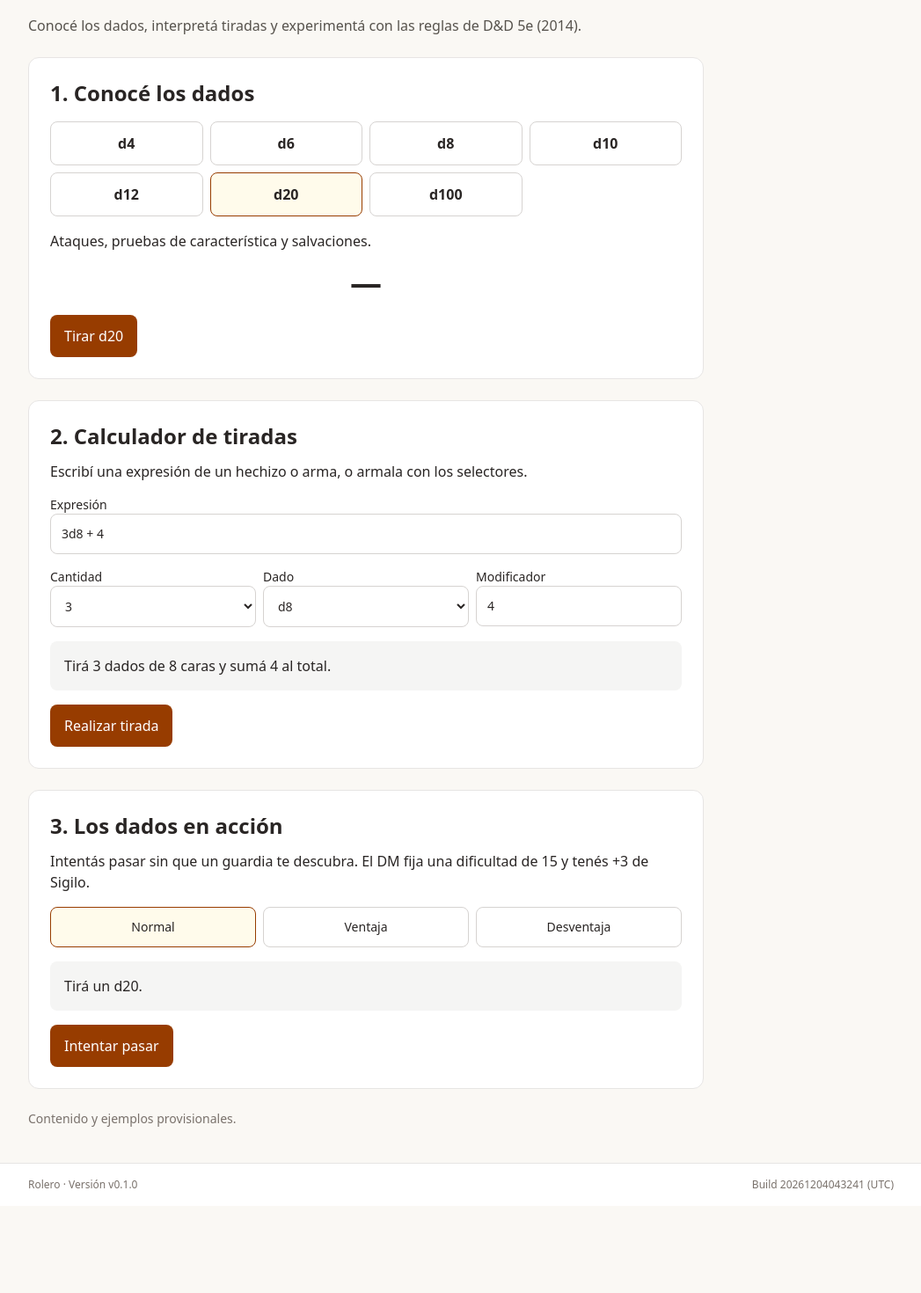
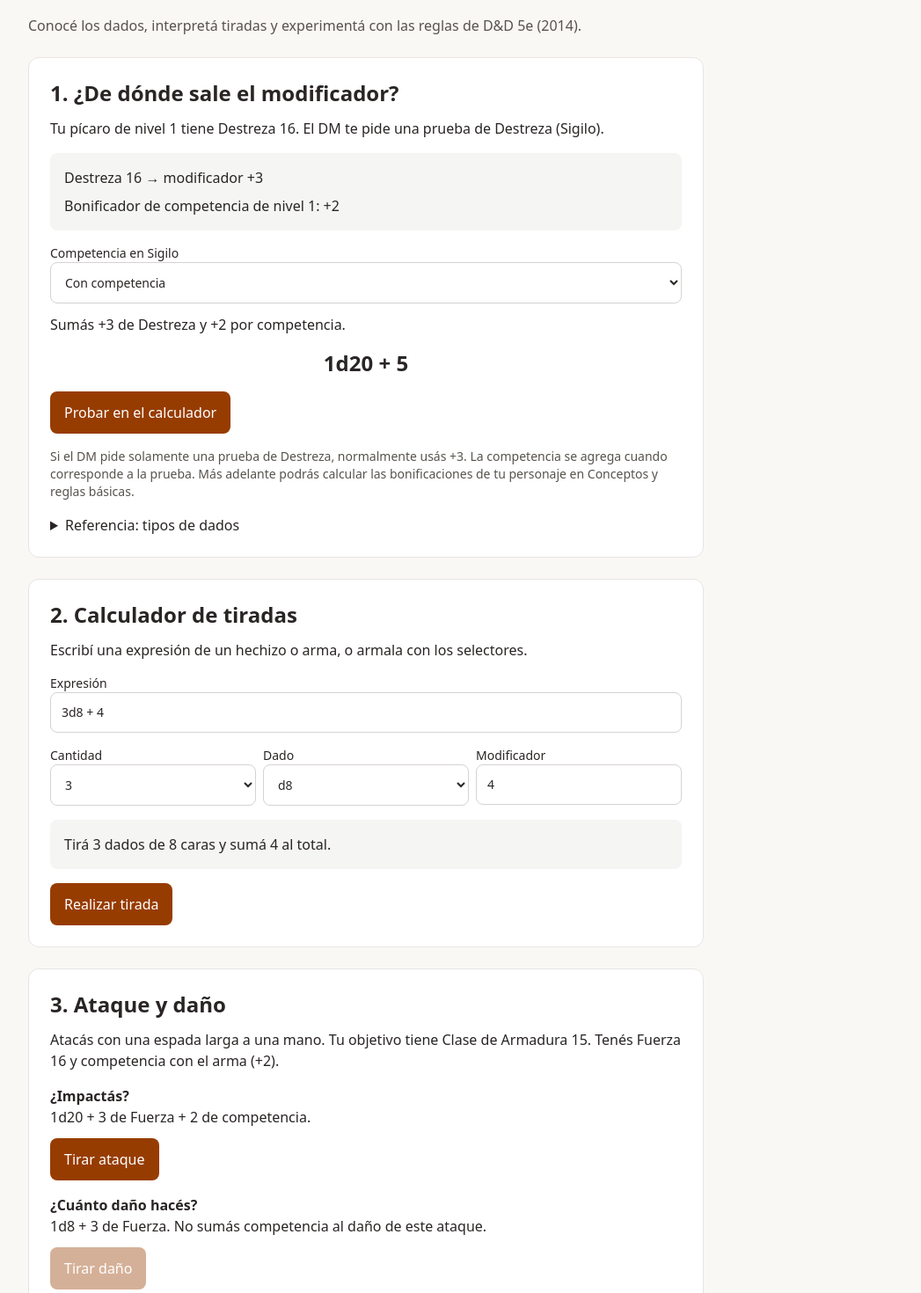
Before and after one commit to lucasdalmolin/ProyectoRolero, a React (Vite) app: page /herramientas/guia-de-dados in a window 1280 px wide. Shown: the part 180-1650 px from the top of the page at 88% size, without its empty margins (116-1163 px from the left). Before the commit the page ends 1551 px from the top, so only its background shows below. Built offline with nearby package versions, Linux system fonts and the light colour scheme.

Commit message:
feat(dice): teach modifiers and attack versus damage

```diff
--- a/src/features/dados/DadosPage.tsx
+++ b/src/features/dados/DadosPage.tsx
@@ -4,14 +4,16 @@ import { Link } from "react-router";
 const dice = [4, 6, 8, 10, 12, 20, 100];
 const uses: Record<number, string> = {4:"Daño de una daga.",6:"Daño de armas y hechizos.",8:"Daño de una espada larga a una mano.",10:"Daño de algunas armas y hechizos.",12:"Daño de una gran hacha.",20:"Ataques, pruebas de característica y salvaciones.",100:"Resultados porcentuales, normalmente con dos d10."};
 const roll = (sides: number) => Math.floor(Math.random() * sides) + 1;
-const signed = (n: number) => n < 0 ? " − " + Math.abs(n) : n > 0 ? " + " + n : "";
+const signed = (n: number) => n < 0 ? " - " + Math.abs(n) : n > 0 ? " + " + n : "";
 const button = "rounded-lg bg-amber-800 px-4 py-3 font-medium text-white disabled:opacity-40";
 const panel = "rounded-xl border border-stone-200 bg-white p-5 sm:p-6";
 const field = "w-full rounded-lg border border-stone-300 bg-white p-3";
 
 export function DadosPage() {
-  const [die, setDie] = useState(20);
-  const [single, setSingle] = useState<number | null>(null);
+  const [competence, setCompetence] = useState(1);
+  const [attack, setAttack] = useState<number | null>(null);
+  const [damage, setDamage] = useState<number[]>([]);
+  const hit = attack !== null && attack !== 1 && (attack === 20 || attack + 5 >= 15);
   const [expression, setExpression] = useState("3d8 + 4");
   const [results, setResults] = useState<number[]>([]);
   const match = expression.trim().match(/^(\d{1,2})\s*d\s*(4|6|8|10|12|20|100)\s*(?:([+-])\s*(\d{1,3}))?$/i);
@@ -27,11 +29,17 @@ export function DadosPage() {
   return <div className="max-w-3xl space-y-6">
     <Link to="/" className="inline-block text-amber-800 underline">← Volver al inicio</Link>
     <div><h1 className="mb-3 text-3xl font-bold">Guía de dados</h1><p className="text-stone-600">Conocé los dados, interpretá tiradas y experimentá con las reglas de D&D 5e (2014).</p></div>
-    <section className={panel}><h2 className="mb-4 text-2xl font-semibold">1. Conocé los dados</h2>
-      <div className="grid grid-cols-4 gap-2">{dice.map(d => <button type="button" key={d} aria-pressed={die===d} onClick={()=>{setDie(d);setSingle(null)}} className={`rounded-lg border p-3 font-semibold ${die===d?"border-amber-800 bg-amber-50":"border-stone-300"}`}>d{d}</button>)}</div>
-      <p className="my-4">{uses[die]}</p><p aria-live="polite" className="my-4 text-center text-4xl font-bold">{single ?? "—"}</p><button className={button} onClick={()=>setSingle(roll(die))}>Tirar d{die}</button>
+    <section className={panel}><h2 className="mb-3 text-2xl font-semibold">1. ¿De dónde sale el modificador?</h2>
+      <p>Tu pícaro de nivel 1 tiene Destreza 16. El DM te pide una prueba de Destreza (Sigilo).</p>
+      <div className="my-4 space-y-2 rounded-lg bg-stone-100 p-4"><p>Destreza 16 → modificador +3</p><p>Bonificador de competencia de nivel 1: +2</p></div>
+      <label className="block text-sm font-medium">Competencia en Sigilo<select className={field} value={competence} onChange={e=>setCompetence(Number(e.target.value))}><option value={0}>Sin competencia</option><option value={1}>Con competencia</option><option value={2}>Con Pericia (Expertise)</option></select></label>
+      <p className="my-3">Sumás +3 de Destreza{competence===0?" sin agregar competencia.":competence===1?" y +2 por competencia.":" y +4 por Pericia, que duplica la competencia."}</p>
+      <p className="my-4 text-center text-2xl font-bold">1d20 + {3+2*competence}</p>
+      <button className={button} onClick={()=>{change("1d20 + "+(3+2*competence));document.getElementById("calculador")?.scrollIntoView({behavior:"smooth"})}}>Probar en el calculador</button>
+      <p className="mt-4 text-sm text-stone-600">Si el DM pide solamente una prueba de Destreza, normalmente usás +3. La competencia se agrega cuando corresponde a la prueba. Más adelante podrás calcular las bonificaciones de tu personaje en Conceptos y reglas básicas.</p>
+      <details className="mt-4"><summary className="cursor-pointer font-medium">Referencia: tipos de dados</summary><dl className="mt-3 space-y-2">{dice.map(d=><div key={d}><dt className="font-semibold">d{d}</dt><dd className="text-sm text-stone-600">{uses[d]}</dd></div>)}</dl></details>
     </section>
-    <section className={panel}><h2 className="mb-3 text-2xl font-semibold">2. Calculador de tiradas</h2><p className="mb-4">Escribí una expresión de un hechizo o arma, o armala con los selectores.</p>
+    <section id="calculador" className={panel}><h2 className="mb-3 text-2xl font-semibold">2. Calculador de tiradas</h2><p className="mb-4">Escribí una expresión de un hechizo o arma, o armala con los selectores.</p>
       <label className="block text-sm font-medium">Expresión<input className={field} value={expression} onChange={e=>change(e.target.value)} placeholder="3d8 + 4"/></label>
       <div className="my-4 grid grid-cols-3 gap-2">
         <label className="text-sm">Cantidad<select className={field} value={valid?count:""} onChange={e=>change(e.target.value+"d"+faces+signed(modifier))}><option value="" disabled>Elegí</option>{Array.from({length:20},(_,i)=>i+1).map(n=><option key={n}>{n}</option>)}</select></label>
@@ -42,7 +50,15 @@ export function DadosPage() {
       {results.length>0 && <p aria-live="polite" className="my-4 break-words text-center text-xl font-semibold">{results.join(" + ")}{signed(modifier)} = {results.reduce((a,b)=>a+b,0)+modifier}</p>}
       <button className={button+" mt-4"} disabled={!valid} onClick={()=>setResults(Array.from({length:count},()=>roll(faces)))}>Realizar tirada</button>
     </section>
-    <section className={panel}><h2 className="mb-3 text-2xl font-semibold">3. Los dados en acción</h2><p>Intentás pasar sin que un guardia te descubra. El DM fija una dificultad de 15 y tenés +3 de Sigilo.</p>
+    <section className={panel}><h2 className="mb-3 text-2xl font-semibold">3. Ataque y daño</h2><p>Atacás con una espada larga a una mano. Tu objetivo tiene Clase de Armadura 15. Tenés Fuerza 16 y competencia con el arma (+2).</p>
+      <h3 className="mt-4 font-semibold">¿Impactás?</h3><p>1d20 + 3 de Fuerza + 2 de competencia.</p>
+      <button className={button+" mt-3"} onClick={()=>{setAttack(roll(20));setDamage([])}}>Tirar ataque</button>
+      {attack!==null && <p aria-live="polite" className="my-3 font-medium">{attack} + 5 = {attack+5}. {attack===20?"¡Impacto crítico!":attack===1?"Un 1 natural falla automáticamente.":hit?"¡Impactaste!":"Fallaste."}</p>}
+      <h3 className="mt-4 font-semibold">¿Cuánto daño hacés?</h3><p>{attack===20?"2d8 por el crítico":"1d8"} + 3 de Fuerza. No sumás competencia al daño de este ataque.</p>
+      <button className={button+" mt-3"} disabled={!hit} onClick={()=>setDamage(Array.from({length:attack===20?2:1},()=>roll(8)))}>Tirar daño</button>
+      {damage.length>0 && <p aria-live="polite" className="mt-3 font-semibold">{damage.join(" + ")} + 3 = {damage.reduce((a,b)=>a+b,3)} puntos de daño.</p>}
+    </section>
+    <section className={panel}><h2 className="mb-3 text-2xl font-semibold">4. Ventaja y desventaja</h2><p>Intentás pasar sin que un guardia te descubra. El DM fija una dificultad de 15 y tenés +3 de Sigilo.</p>
       <div className="my-4 grid grid-cols-3 gap-2">{(["normal","adv","dis"] as const).map(m=><button key={m} aria-pressed={mode===m} onClick={()=>{setMode(m);setThrows([])}} className={`rounded-lg border px-1 py-3 text-sm ${mode===m?"border-amber-800 bg-amber-50":"border-stone-300"}`}>{m==="normal"?"Normal":m==="adv"?"Ventaja":"Desventaja"}</button>)}</div>
       <p className="rounded-lg bg-stone-100 p-4">{mode==="normal"?"Tirá un d20.":mode==="adv"?"El DM te concede ventaja: tirá dos d20 y conservá el mayor.":"El DM determina que tenés desventaja: tirá dos d20 y conservá el menor."}</p>
       {throws.length>0 && <div aria-live="polite" className="my-4 space-y-3"><div className="flex flex-wrap gap-3">{throws.map((r,i)=><div key={i} className={`rounded-lg border p-3 ${i===chosenIndex?"border-amber-800":"border-stone-200 text-stone-500"}`}><p className="text-2xl font-bold">{r}</p><p className="text-xs">{i===chosenIndex?"Elegido":"Descartado"}</p></div>)}</div><p className="font-semibold">{chosen} + 3 = {chosen+3}</p><p>{chosen+3>=15?"¡Conseguiste pasar! Alcanzaste la dificultad.":"El guardia te descubre. No alcanzaste la dificultad."}</p></div>}
```
